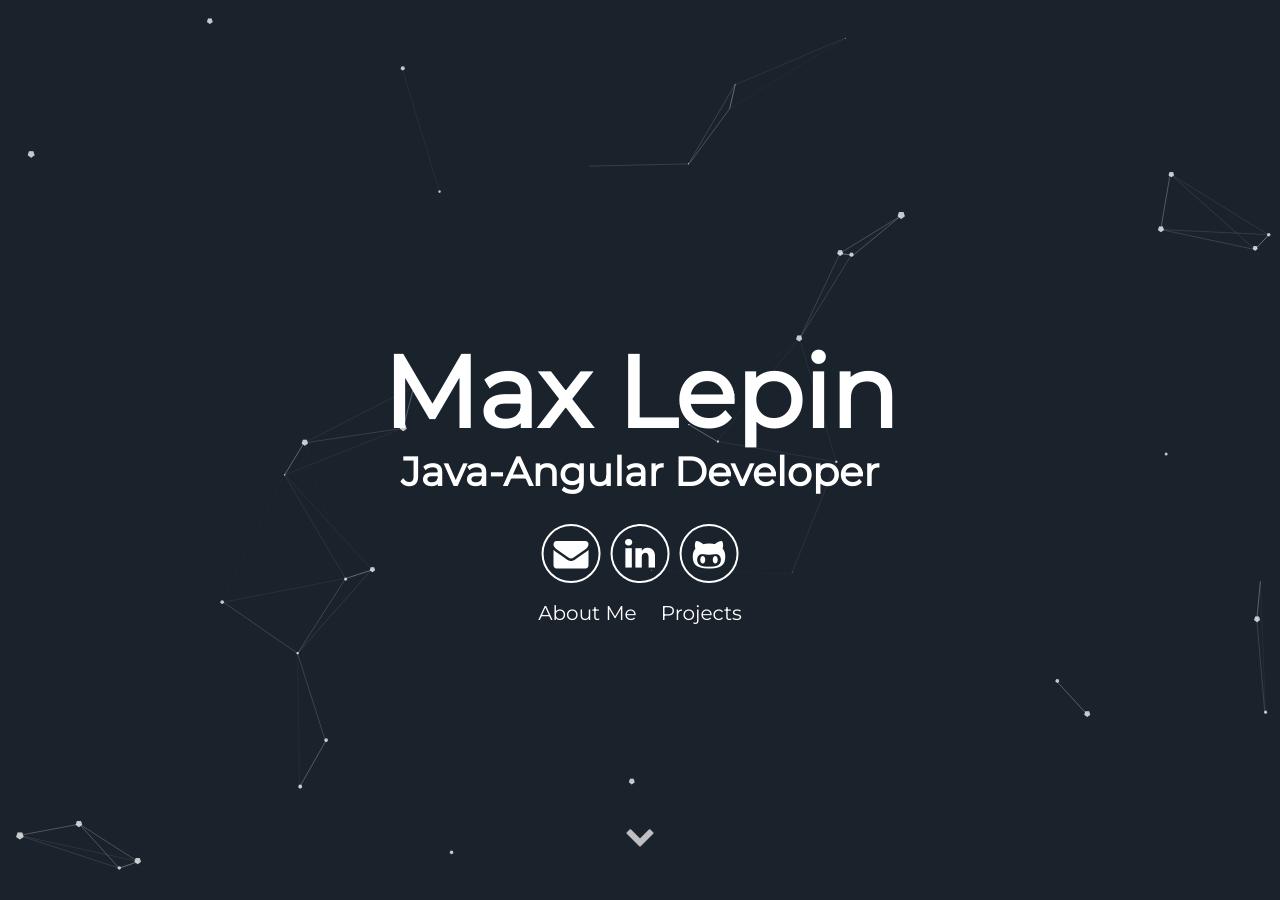
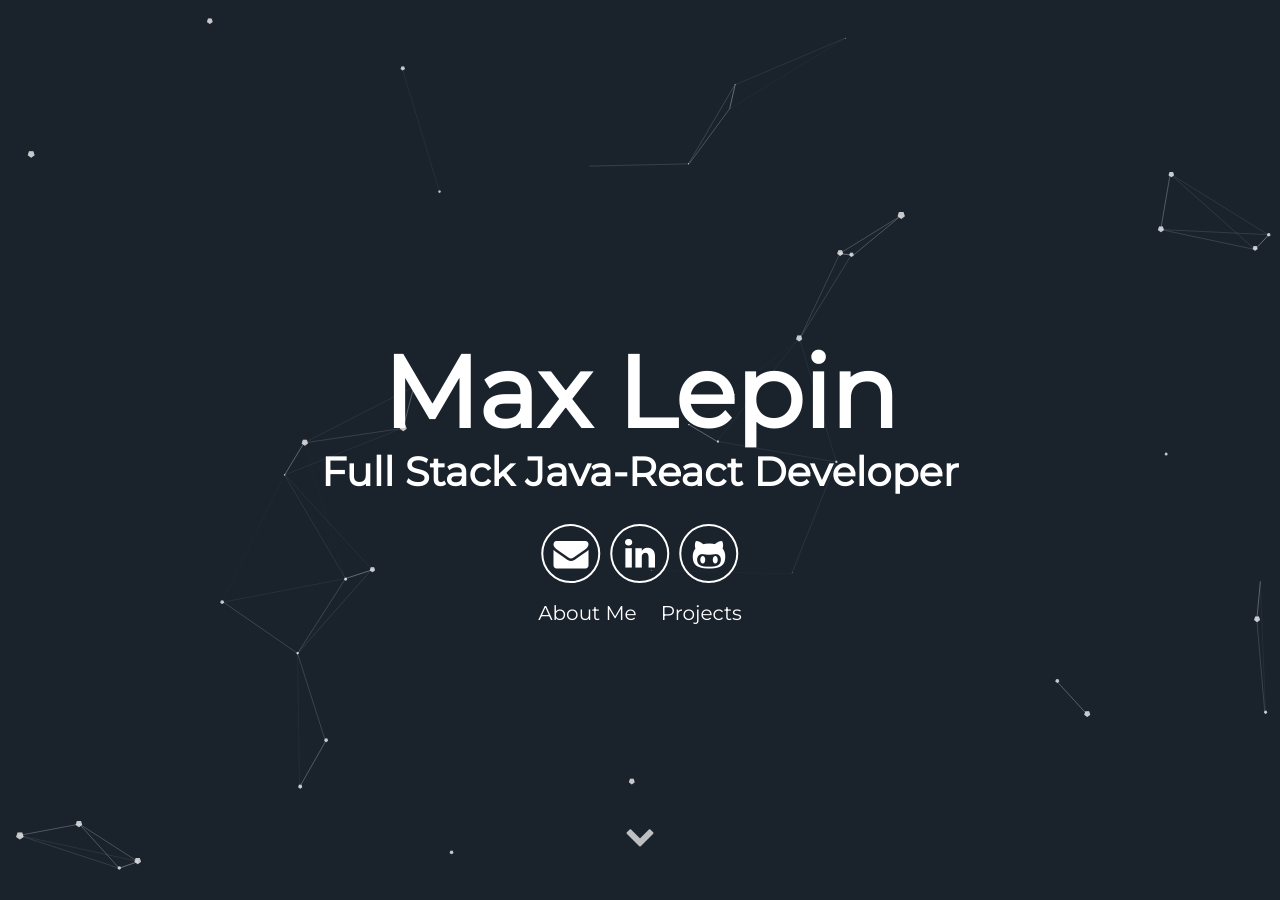
Before and after one commit to Max-le/CV-online, a Jekyll site: the page built from index.html, in a window 1280 px wide and 900 px high. Built offline with Jekyll 4.4.1, drawn with Linux system fonts in a browser that asks for light colours.

Commit message:
Update job title

```diff
--- a/_config.yml
+++ b/_config.yml
@@ -5,7 +5,7 @@ description: My personal website
 url: http://max-le.github.io # the base hostname & protocol for your site e.g. http://willianjusten.com.br
 # User settings
 username: Max Lepin
-user_title : Java-Angular Developer
+user_title : Full Stack Java-React Developer
 user_description: "Hi ! Welcome to my personal website.<br> Here are a few technologies I'm proficient with :"
 email: max.09@outlook.com
 twitter_username: lorem_ipsum
```
